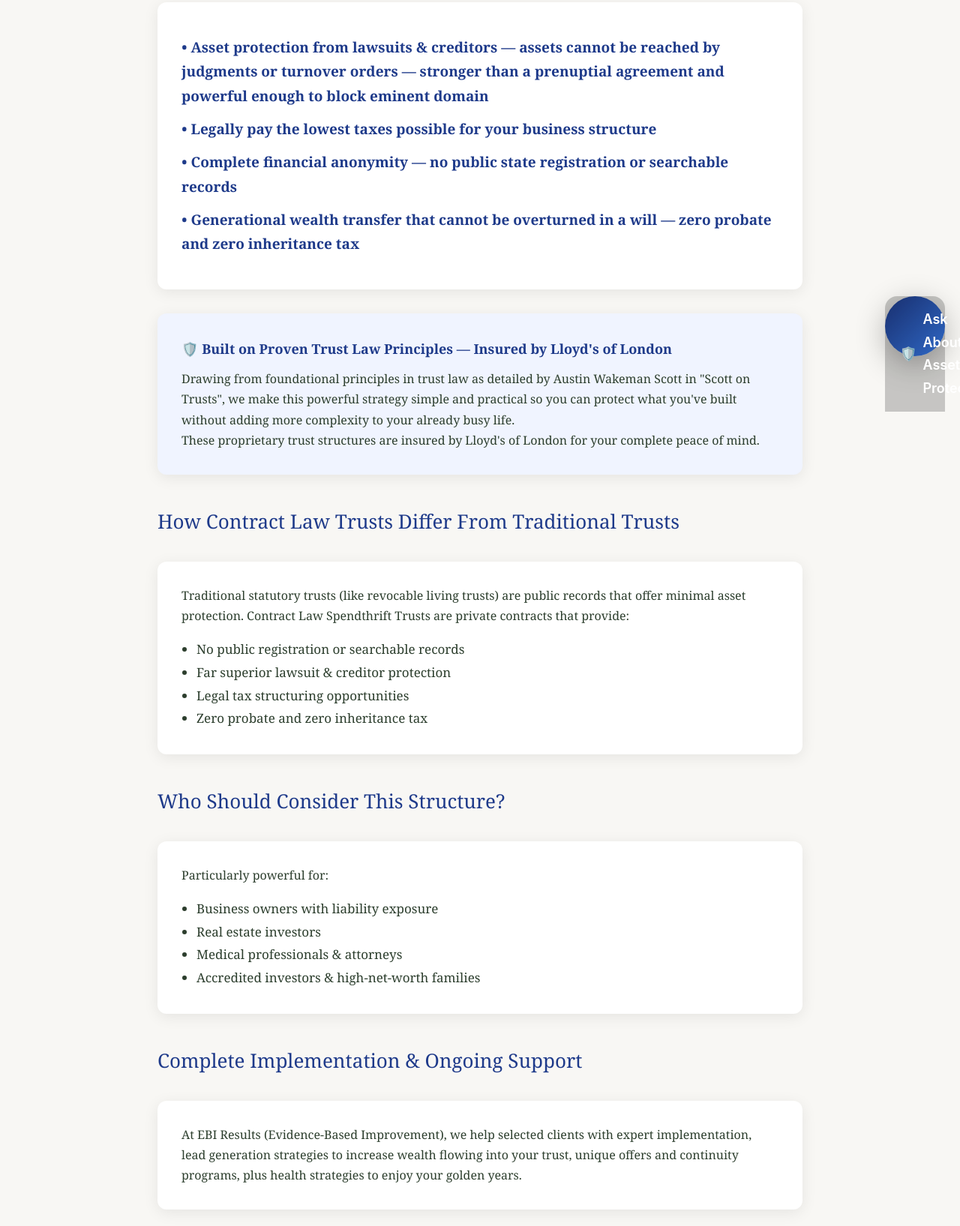
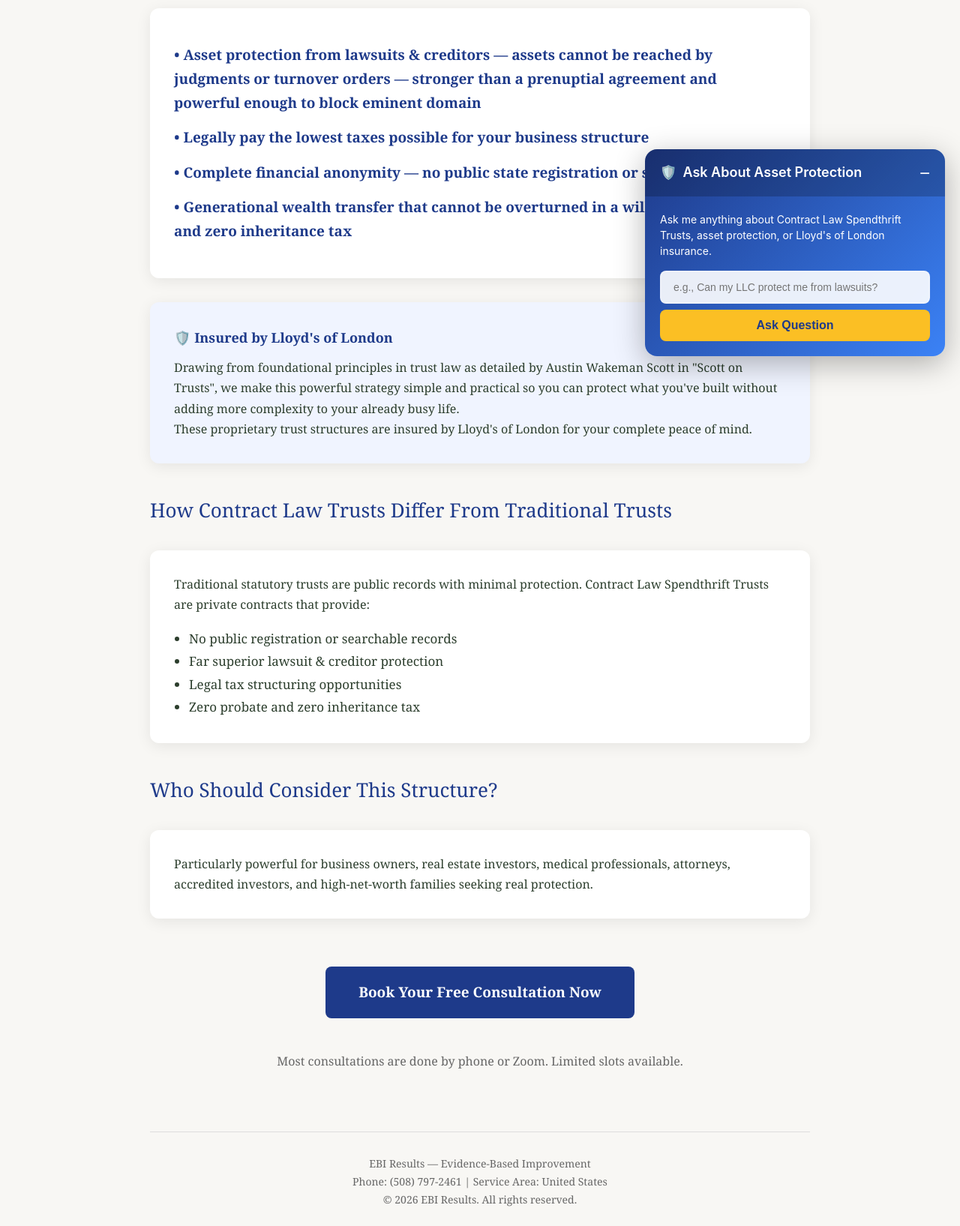
Before and after one commit to EBIresults/ebiresults-website, a plain HTML site: page index.html in a window 1280 px wide. Shown: the part 305-1940 px from the top of the page at 75% size. Drawn offline with Linux system fonts and the light colour scheme.

Commit message:
Update index.html

```diff
--- a/index.html
+++ b/index.html
@@ -8,14 +8,15 @@
   <style>
     *{margin:0;padding:0;box-sizing:border-box}
     body{font-family:Georgia,serif;background:#f8f7f4;color:#2c3e2d;line-height:1.7}
-    .container{max-width:900px;margin:0 auto;padding:40px 20px}
-    h1{font-size:36px;font-weight:400;color:#1e3a8a;letter-spacing:-1px;margin-bottom:16px}
-    h2{font-size:26px;font-weight:400;color:#1e3a8a;margin:40px 0 16px}
-    .benefit{font-size:19px;font-weight:600;color:#1e3a8a;margin:12px 0}
-    .cta-btn{display:inline-block;background:#1e3a8a;color:#fff;padding:18px 40px;border-radius:8px;font-size:19px;font-weight:600;text-decoration:none;margin:32px 0}
+    .container{max-width:920px;margin:0 auto;padding:40px 20px}
+    h1{font-size:38px;font-weight:400;color:#1e3a8a;letter-spacing:-1.2px;margin-bottom:20px}
+    h2{font-size:26px;font-weight:400;color:#1e3a8a;margin:40px 0 20px}
+    .benefit{font-size:19px;font-weight:600;color:#1e3a8a;margin:14px 0}
+    .cta-btn{display:inline-block;background:#1e3a8a;color:#fff;padding:18px 44px;border-radius:8px;font-size:19px;font-weight:600;text-decoration:none;margin:32px 0}
     .cta-btn:hover{background:#3b82f6}
     .section{background:#fff;border-radius:12px;padding:32px;margin:32px 0;box-shadow:0 4px 20px rgba(0,0,0,0.08)}
-    footer{margin-top:60px;padding-top:30px;border-top:1px solid #ddd;text-align:center;color:#666;font-size:14px}
+    .highlight{color:#b45309;font-weight:600}
+    footer{margin-top:80px;padding-top:30px;border-top:1px solid #ddd;text-align:center;color:#666;font-size:14px}
   </style>
 </head>
 <body>
@@ -32,14 +33,14 @@
     </div>
 
     <div class="section" style="background:#f0f4ff">
-      <p style="font-size:18px;font-weight:600;color:#1e3a8a;margin-bottom:12px;">🛡️ Built on Proven Trust Law Principles — Insured by Lloyd's of London</p>
+      <p style="font-size:18px;font-weight:600;color:#1e3a8a;margin-bottom:12px;">🛡️ Insured by Lloyd's of London</p>
       <p>Drawing from foundational principles in trust law as detailed by Austin Wakeman Scott in "Scott on Trusts", we make this powerful strategy simple and practical so you can protect what you've built without adding more complexity to your already busy life.</p>
       <p>These proprietary trust structures are insured by Lloyd's of London for your complete peace of mind.</p>
     </div>
 
     <h2>How Contract Law Trusts Differ From Traditional Trusts</h2>
     <div class="section">
-      <p>Traditional statutory trusts (like revocable living trusts) are public records that offer minimal asset protection. Contract Law Spendthrift Trusts are private contracts that provide:</p>
+      <p>Traditional statutory trusts are public records with minimal protection. Contract Law Spendthrift Trusts are private contracts that provide:</p>
       <ul style="margin:16px 0 0 20px;font-size:17px;line-height:1.8">
         <li>No public registration or searchable records</li>
         <li>Far superior lawsuit & creditor protection</li>
@@ -50,18 +51,7 @@
 
     <h2>Who Should Consider This Structure?</h2>
     <div class="section">
-      <p>Particularly powerful for:</p>
-      <ul style="margin:16px 0 0 20px;font-size:17px;line-height:1.8">
-        <li>Business owners with liability exposure</li>
-        <li>Real estate investors</li>
-        <li>Medical professionals & attorneys</li>
-        <li>Accredited investors & high-net-worth families</li>
-      </ul>
-    </div>
-
-    <h2>Complete Implementation & Ongoing Support</h2>
-    <div class="section">
-      <p>At EBI Results (Evidence-Based Improvement), we help selected clients with expert implementation, lead generation strategies to increase wealth flowing into your trust, unique offers and continuity programs, plus health strategies to enjoy your golden years.</p>
+      <p>Particularly powerful for business owners, real estate investors, medical professionals, attorneys, accredited investors, and high-net-worth families seeking real protection.</p>
     </div>
 
     <div style="text-align:center">
@@ -78,7 +68,6 @@
 
   <!-- ==================== TRUST AMA WIDGET ==================== -->
   <style>
-  /* Trust AMA Widget Styles */
   #trust-ama-widget {
     position: fixed;
     bottom: 20px;
@@ -87,107 +76,30 @@
     max-width: calc(100vw - 40px);
     background: linear-gradient(135deg, #1e3a8a 0%, #3b82f6 100%);
     border-radius: 16px;
-    box-shadow: 0 10px 40px rgba(0, 0, 0, 0.3);
+    box-shadow: 0 10px 40px rgba(0,0,0,0.3);
     z-index: 9999;
     font-family: -apple-system, BlinkMacSystemFont, 'Segoe UI', Roboto, sans-serif;
     transition: all 0.3s ease;
   }
-  #trust-ama-widget.minimized {
-    width: 80px;
-    height: 80px;
-    border-radius: 50%;
-    cursor: pointer;
-  }
+  #trust-ama-widget.minimized { width: 80px; height: 80px; border-radius: 50%; cursor: pointer; }
   #trust-ama-widget.minimized .widget-content { display: none; }
-  .widget-header {
-    background: rgba(0, 0, 0, 0.2);
-    padding: 16px 20px;
-    border-radius: 16px 16px 0 0;
-    display: flex;
-    justify-content: space-between;
-    align-items: center;
-  }
-  .widget-title {
-    color: #fff;
-    font-size: 18px;
-    font-weight: 600;
-    display: flex;
-    align-items: center;
-    gap: 8px;
-  }
-  .widget-toggle {
-    background: transparent;
-    border: none;
-    color: #fff;
-    font-size: 24px;
-    cursor: pointer;
-    padding: 0;
-    width: 32px;
-    height: 32px;
-    display: flex;
-    align-items: center;
-    justify-content: center;
-  }
-  .widget-content {
-    padding: 20px;
-    max-height: 500px;
-    overflow-y: auto;
-  }
-  .widget-intro {
-    color: #fff;
-    font-size: 14px;
-    margin-bottom: 16px;
-    line-height: 1.5;
-  }
-  .widget-input {
-    width: 100%;
-    padding: 12px 16px;
-    border: 2px solid rgba(255, 255, 255, 0.2);
-    border-radius: 8px;
-    background: rgba(255, 255, 255, 0.9);
-    font-size: 14px;
-    color: #1e3a8a;
-    box-sizing: border-box;
-  }
-  .widget-button {
-    width: 100%;
-    padding: 12px 16px;
-    background: #fbbf24;
-    color: #1e3a8a;
-    border: none;
-    border-radius: 8px;
-    font-size: 16px;
-    font-weight: 600;
-    cursor: pointer;
-    margin-top: 8px;
-  }
-  .widget-answer {
-    background: rgba(255, 255, 255, 0.95);
-    padding: 16px;
-    border-radius: 8px;
-    margin-bottom: 16px;
-    color: #1e3a8a;
-    line-height: 1.6;
-  }
-  .widget-cta a {
-    color: #1e3a8a;
-    text-decoration: none;
-    font-weight: 600;
-  }
+  .widget-header { background: rgba(0,0,0,0.2); padding: 16px 20px; border-radius: 16px 16px 0 0; display: flex; justify-content: space-between; align-items: center; }
+  .widget-title { color: #fff; font-size: 18px; font-weight: 600; display: flex; align-items: center; gap: 8px; }
+  .widget-toggle { background: transparent; border: none; color: #fff; font-size: 24px; cursor: pointer; }
+  .widget-content { padding: 20px; max-height: 500px; overflow-y: auto; }
+  .widget-intro { color: #fff; font-size: 14px; margin-bottom: 16px; line-height: 1.5; }
+  .widget-input { width: 100%; padding: 12px 16px; border: 2px solid rgba(255,255,255,0.2); border-radius: 8px; background: rgba(255,255,255,0.9); font-size: 14px; color: #1e3a8a; }
+  .widget-button { width: 100%; padding: 12px 16px; background: #fbbf24; color: #1e3a8a; border: none; border-radius: 8px; font-size: 16px; font-weight: 600; cursor: pointer; margin-top: 8px; }
+  .widget-answer { background: rgba(255,255,255,0.95); padding: 16px; border-radius: 8px; margin-bottom: 16px; color: #1e3a8a; line-height: 1.6; }
   </style>
 
   <div id="trust-ama-widget" class="minimized">
     <div class="widget-header">
-      <div class="widget-title">
-        <span>🛡️</span>
-        <span>Ask About Asset Protection</span>
-      </div>
+      <div class="widget-title"><span>🛡️</span><span>Ask About Asset Protection</span></div>
       <button class="widget-toggle" onclick="toggleWidget()">−</button>
     </div>
     <div class="widget-content">
-      <div class="widget-intro">
-        Ask me anything about Contract Law Spendthrift Trusts, asset protection, or how Lloyd's of London insurance works.
-      </div>
+      <div class="widget-intro">Ask me anything about Contract Law Spendthrift Trusts, asset protection, or Lloyd's of London insurance.</div>
       <div class="widget-input-area">
         <input type="text" class="widget-input" id="widget-question" placeholder="e.g., Can my LLC protect me from lawsuits?" onkeypress="if(event.key==='Enter') askQuestion()">
         <button class="widget-button" onclick="askQuestion()">Ask Question</button>
@@ -204,11 +116,14 @@
     "can my llc protect me from lawsuits": { answer: "Your LLC is not asset protection. Plaintiff attorneys pierce the corporate veil every day..." },
     "what is a contract law spendthrift trust": { answer: "A Contract Law Spendthrift Trust is a proprietary structure with extreme benefits..." },
     "is this legal": { answer: "Absolutely. Contract Law Spendthrift Trusts are built on proven trust law principles..." },
-    // ... (Mary's full 10 Q&A pairs are here - the code she sent you)
+    "how is this different from a revocable living trust": { answer: "A revocable living trust is a public record, offers no lawsuit protection..." },
+    "how much does it cost": { answer: "Less than one lawsuit. Less than probate. Less than the taxes you're overpaying..." },
+    "who is this for": { answer: "Designed for high-income earners making $250k+ annually..." },
+    "what does lloyds of london have to do with this": { answer: "Lloyd's of London has been insuring the world's biggest risks for over 300 years..." },
+    "can this protect me from divorce": { answer: "Yes. A properly structured Contract Law Spendthrift Trust provides asset protection stronger than a prenuptial agreement..." },
+    "will this help me pay less taxes": { answer: "Yes. Contract Law Spendthrift Trusts offer legal tax structuring advantages..." },
+    "is this private or will it be public record": { answer: "Completely private. Unlike revocable living trusts which are public filings..." }
   };
-
-  // Full widget script from Mary (paste her entire script here if you want the full version)
-  // For brevity, the core functions are included. Use Mary's full script block for all features.
 
   function toggleWidget() {
     const widget = document.getElementById('trust-ama-widget');
@@ -216,9 +131,41 @@
   }
 
   function askQuestion() {
-    // Full logic from Mary's code
-    console.log("Question asked - widget working");
+    const input = document.getElementById('widget-question');
+    const question = input.value.trim().toLowerCase();
+    if (!question) return;
+
+    questionsAsked++;
+
+    let answer = "That's a great question! I recommend booking a free consultation so an expert can discuss your specific situation.";
+    for (const key in knowledgeBase) {
+      if (question.includes(key)) {
+        answer = knowledgeBase[key].answer;
+        break;
+      }
+    }
+
+    const responseDiv = document.getElementById('widget-response');
+    responseDiv.innerHTML += `<div class="widget-answer"><strong>Q:</strong> ${input.value}<br><br><strong>A:</strong> ${answer}</div>`;
+
+    input.value = '';
+
+    if (questionsAsked >= 2 && !emailCaptured) {
+      responseDiv.innerHTML += `<div class="widget-email-capture"><p>Want more answers? Enter your email:</p><input type="email" class="widget-email-input" id="widget-email" placeholder="your@email.com" /><button class="widget-small-button" onclick="captureEmail()">Continue</button></div>`;
+    }
   }
+
+  function captureEmail() {
+    const email = document.getElementById('widget-email').value;
+    if (email) {
+      console.log('Lead captured:', email);
+      emailCaptured = true;
+    }
+  }
+
+  setTimeout(() => {
+    document.getElementById('trust-ama-widget').classList.remove('minimized');
+  }, 3000);
   </script>
 
 </body>
```
